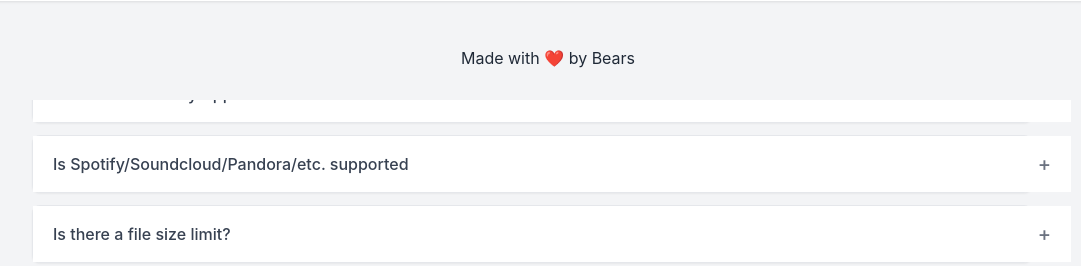
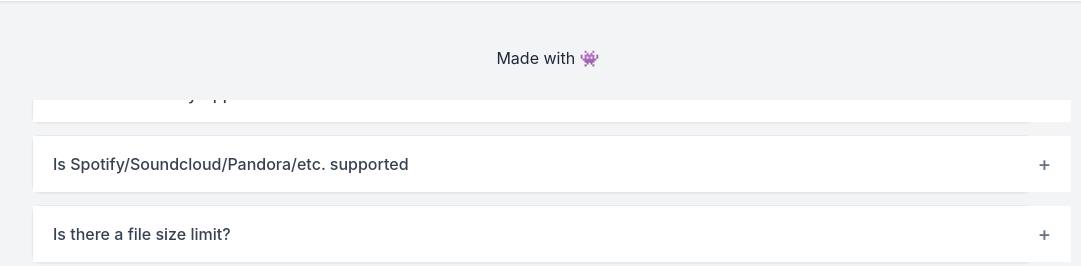
Before and after one commit to owencmcgrath/AM2WEB, a Flask app: page / in a window 1280 px wide; the page is wider, and only the part inside the window is pictured. Shown: the part 700-966 px from the top of that part, without its empty margins (108-1189 px from the left). Run offline with Flask 3, Linux system fonts and the light colour scheme; the visitor is signed in with stand-in values (Sample User, id 1).

Commit message:
changed emoji, VERY IMPORTANT

```diff
--- a/templates/upload.html
+++ b/templates/upload.html
@@ -110,7 +110,7 @@
         </details>
     </div>
     <footer class="footer">
-        <p class="footer-text">Made with ❤️ by Bears</p>
+        <p class="footer-text">Made with 👾</p>
     </footer>
 </body>
 </html>
```
